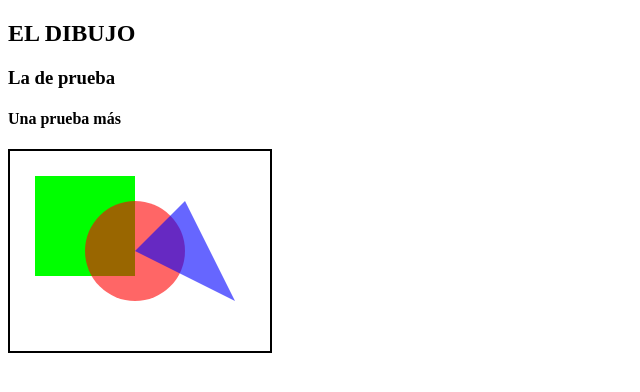
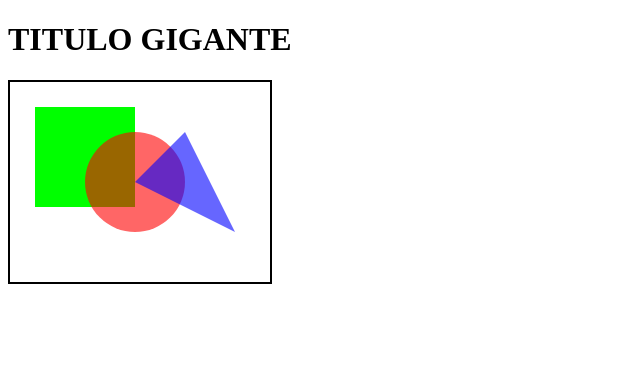
Before and after one commit to JaeN1/aprendiendo, a plain HTML site: page index.html in a window 1280 px wide. Shown: the whole page, without its empty margins (0-640 px from the left). Drawn offline with Linux system fonts and the light colour scheme.

Commit message:
C_P TITULO h1

```diff
--- a/index.html
+++ b/index.html
@@ -36,11 +36,8 @@
     </style>
   </head>
 
-  <h2>EL DIBUJO</h2>
+  <h1>TITULO GIGANTE</h1>
 
-  <h3>La de prueba</h3>
-
-  <h4>Una prueba más</h4>
   <body onload="drawPicture();">
 
     <canvas id="example" width="260" height="200">
```
